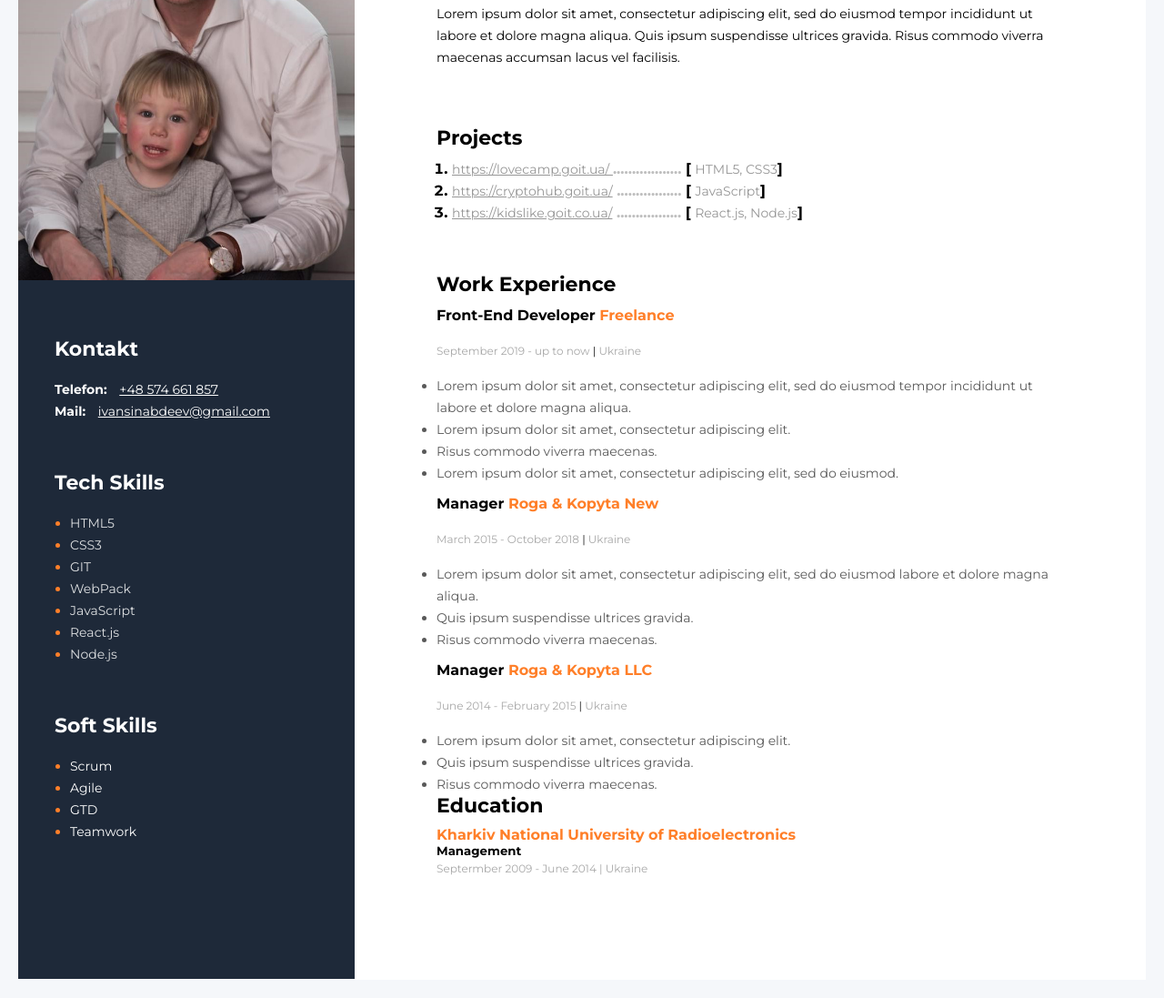
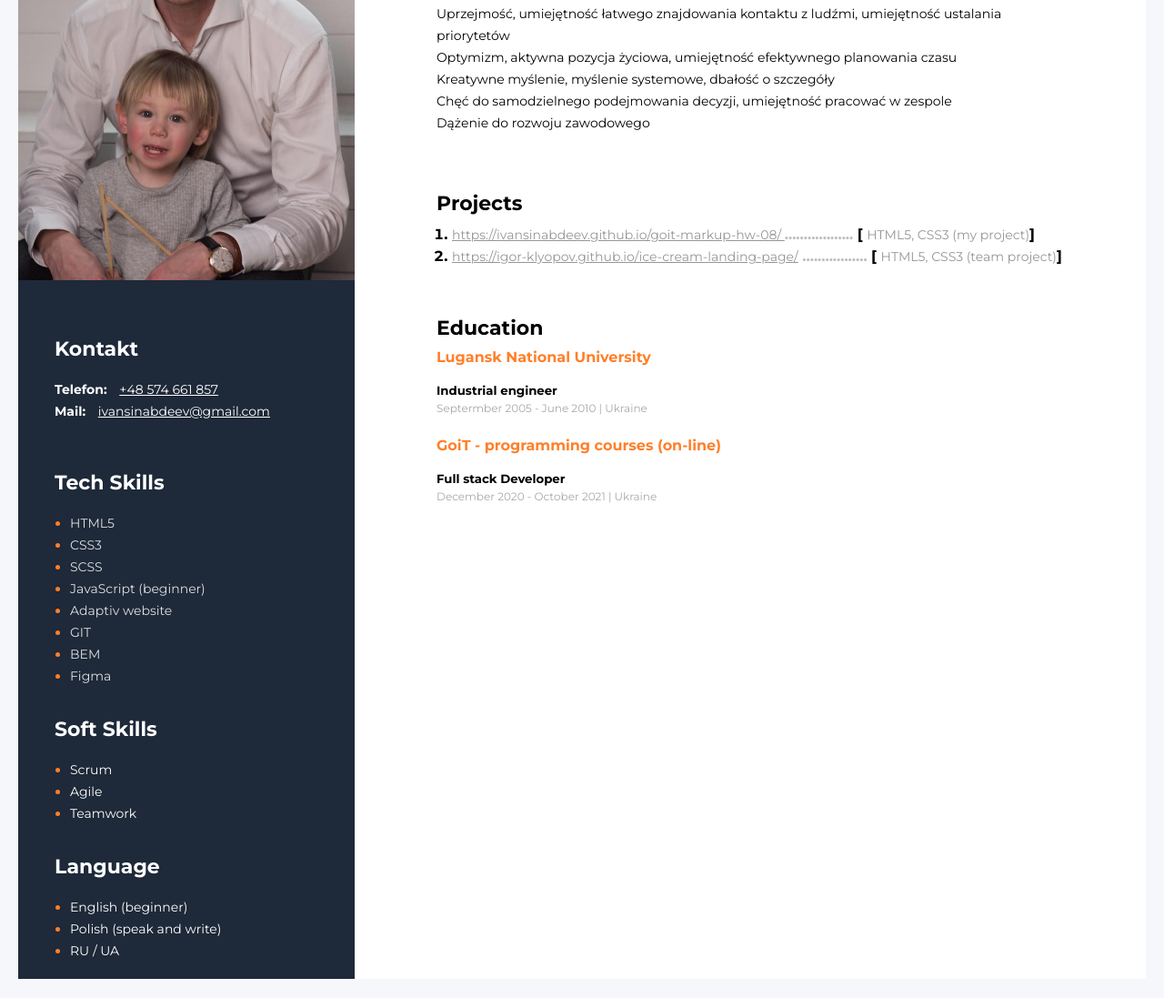
Before and after one commit to ivansinabdeev/myCV-iT, a plain HTML site: page index.html in a window 1280 px wide. Shown: the part 263-1360 px from the top of the page at 91% size. Drawn offline with Linux system fonts and the light colour scheme.

Commit message:
adds text content

```diff
--- a/css/style.css
+++ b/css/style.css
@@ -199,5 +199,5 @@ line-height: 24px; */
   color: #ffffff;
   margin-left: 40px;
   margin-right: 55px;
-  margin-top: 55px;
+  margin-top: 35px;
 }
--- a/index.html
+++ b/index.html
@@ -32,11 +32,12 @@
                 <ul>
                     <li class="tech-skills-item"><span class="tech-skills-text">HTML5</span></li>
                     <li class="tech-skills-item"><span class="tech-skills-text">CSS3</span></li>
+                    <li class="tech-skills-item"><span class="tech-skills-text">SCSS</span></li>
+                    <li class="tech-skills-item"><span class="tech-skills-text">JavaScript (beginner)</span></li>
+                    <li class="tech-skills-item"><span class="tech-skills-text">Adaptiv website</span></li>
                     <li class="tech-skills-item"><span class="tech-skills-text">GIT</span></li>
-                    <li class="tech-skills-item"><span class="tech-skills-text">WebPack</span></li>
-                    <li class="tech-skills-item"><span class="tech-skills-text">JavaScript</span></li>
-                    <li class="tech-skills-item"><span class="tech-skills-text">React.js</span></li>
-                    <li class="tech-skills-item"><span class="tech-skills-text">Node.js</span></li>
+                    <li class="tech-skills-item"><span class="tech-skills-text">BEM</span></li>
+                    <li class="tech-skills-item"><span class="tech-skills-text">Figma</span></li>
                 </ul>
 
 
@@ -51,11 +52,30 @@
                     <li class="soft-skills-item">
                         <span class="soft-skills-text">Agile</span>
                     </li>
+                    <!-- <li class="soft-skills-item">
+                        <span class="soft-skills-text">GTD</span>
+                    </li> -->
                     <li class="soft-skills-item">
-                        <span class="soft-skills-text">GTD</span>
+                        <span class="soft-skills-text">Teamwork</span>
+                    </li>
+                </ul>
+
+            </div>
+                <!-- language skills -->
+            <div class="soft-skills-conteiner">
+                <h3 class="soft-skills-title">Language</h3>
+                <ul>
+                    <li class="soft-skills-item">
+                        <span class="soft-skills-text">English (beginner)</span>
                     </li>
                     <li class="soft-skills-item">
-                        <span class="soft-skills-text">Teamwork</span>
+                        <span class="soft-skills-text">Polish (speak and write)</span>
+                    </li>
+                    <!-- <li class="soft-skills-item">
+                                    <span class="soft-skills-text">GTD</span>
+                                </li> -->
+                    <li class="soft-skills-item">
+                        <span class="soft-skills-text">RU / UA</span>
                     </li>
                 </ul>
 
@@ -70,7 +90,17 @@
             <h2 class="profesion-text">Front-End Developer</h2>
             <h1 class="my-name">Ivan Sinabdeev</h1>
 
-            <p class="text-for-me">Lorem ipsum dolor sit amet, consectetur adipiscing elit, sed do eiusmod tempor incididunt ut labore et dolore magna aliqua. Quis ipsum suspendisse ultrices gravida. Risus commodo viverra maecenas accumsan lacus vel facilisis. </p>
+            <!-- <p class="text-for-me">Вежливость, умение легко находить контакт с людьми, умение расставлять приоритеты <br>
+                Оптимизм, активная жизненная позиция, умение эффективно планировать свое время <br>
+                Креативное мышление, системное мышление, внимательность к деталям <br>
+                Готовность самостоятельно принимать решения, умение работать в команде <br>
+                Стремление к профессиональному развитию
+            </p> -->
+            <p class="text-for-me">Uprzejmość, umiejętność łatwego znajdowania kontaktu z ludźmi, umiejętność ustalania priorytetów <br> Optymizm, aktywna
+            pozycja życiowa, umiejętność efektywnego planowania czasu <br> Kreatywne myślenie, myślenie systemowe, dbałość o
+            szczegóły <br> Chęć do samodzielnego podejmowania decyzji, umiejętność pracować w zespole <br> Dążenie do rozwoju
+            zawodowego
+            </p>
 
         </div>
 
@@ -80,29 +110,29 @@
          <ol>
             <li class="project-nomer">
                 <a class="project-link"
-                href=" https://lovecamp.goit.ua/">
-                https://lovecamp.goit.ua/
+                href="https://ivansinabdeev.github.io/goit-markup-hw-08/">
+                https://ivansinabdeev.github.io/goit-markup-hw-08/
                 </a>
                 <span class="tochka">..................</span>
-                <span><b>[</b> <span class="tech-name"> HTML5, CSS3</span><b>]</b></span>
+                <span><b>[</b> <span class="tech-name"> HTML5, CSS3 (my project)</span><b>]</b></span>
             </li>
             <li class="project-nomer">
-                <a class="project-link" href="https://cryptohub.goit.ua/">https://cryptohub.goit.ua/</a>
+                <a class="project-link" href="https://igor-klyopov.github.io/ice-cream-landing-page/">https://igor-klyopov.github.io/ice-cream-landing-page/</a>
                 <span class="tochka">.................</span>
-                <span><b>[</b> <span class="tech-name">JavaScript</span><b>]</b></span>
+                <span><b>[</b> <span class="tech-name">HTML5, CSS3 (team project)</span><b>]</b></span>
             </li>
-            <li class="project-nomer">
+            <!-- <li class="project-nomer">
                 <a class="project-link" href="https://kidslike.goit.co.ua/">https://kidslike.goit.co.ua/</a>
                 <span class="tochka">.................</span>
                 <span><b>[</b> <span class="tech-name">React.js, Node.js</span><b>]</b></span>
-            </li>
+            </li>  -->
          </ol>
        </div>
         <!--my work-->
-        <div>
+        <!-- <div>
             <h3 class="about-me-title">Work Experience</h3>
 
-              <!--1st work-->
+              !--1st work--
             <div>
                 <h4 class="profesion-title">Front-End Developer <span class="freelance-color">Freelance</span></h4>
                <span class="prof-time">September 2019 - up to now
@@ -116,7 +146,7 @@
                 </ul>
             </div>
 
-                <!--2st work-->
+                !--2st work--
                 <div>
                     <h4 class="profesion-title">Manager <span class="Roga-Kopyta-color">Roga & Kopyta New</span></h4>
                     <span class="prof-time">March 2015 - October 2018 <span class="prof-def">|</span> Ukraine</span>
@@ -129,7 +159,7 @@
                     </ul>
                 </div>
 
-                <!--3st work-->
+                !--3st work--
                 <div>
                     <h4 class="profesion-title">Manager <span class="Roga-Kopyta-LLC-color">Roga & Kopyta LLC</span></h4>
                     <span class="prof-time">June 2014 - February 2015 <span class="prof-def">|</span> Ukraine</span>
@@ -141,16 +171,21 @@
 
                     </ul>
                 </div>
-        </div>
+        </div> -->
 
             <h3 class="about-me-title">Education</h3>
 
           <!-- me education-->
             <div>
-                <h4 class="KNU-color">Kharkiv National University of Radioelectronics</h4>
-                 <h5>Management</h5>
-                <span class="prof-time">Septermber 2009 - June 2014 | Ukraine</span>
+                <h4 class="KNU-color">Lugansk National University</h4> <br>
+                 <h5>Industrial engineer</h5>
+                <span class="prof-time">Septermber 2005 - June 2010 | Ukraine</span>
+            </div> <br>
 
+            <div>
+                <h4 class="KNU-color">GoiT - programming courses (on-line)</h4> <br>
+                <h5>Full stack Developer</h5>
+                <span class="prof-time">December 2020 - October 2021 | Ukraine</span>
             </div>
 
     </div>
```
